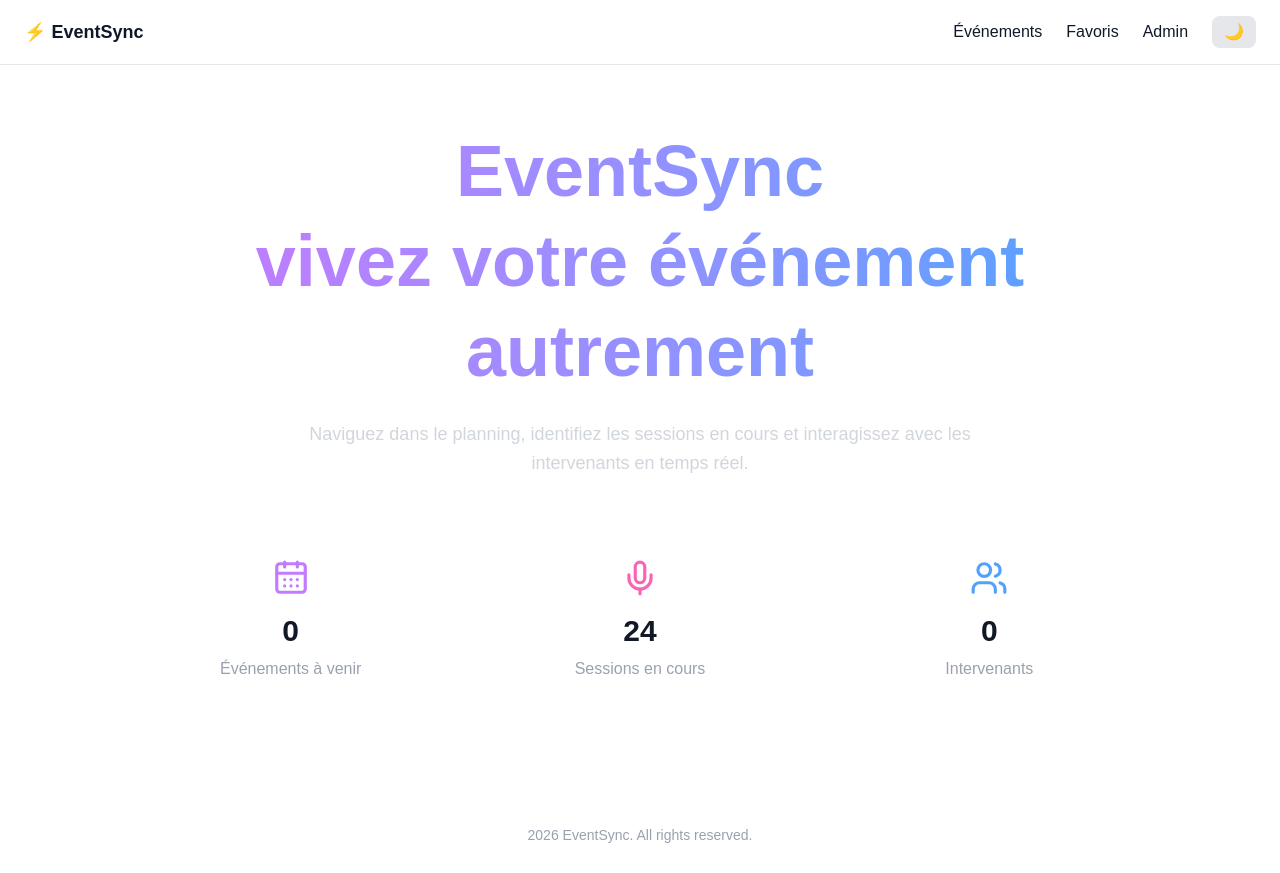
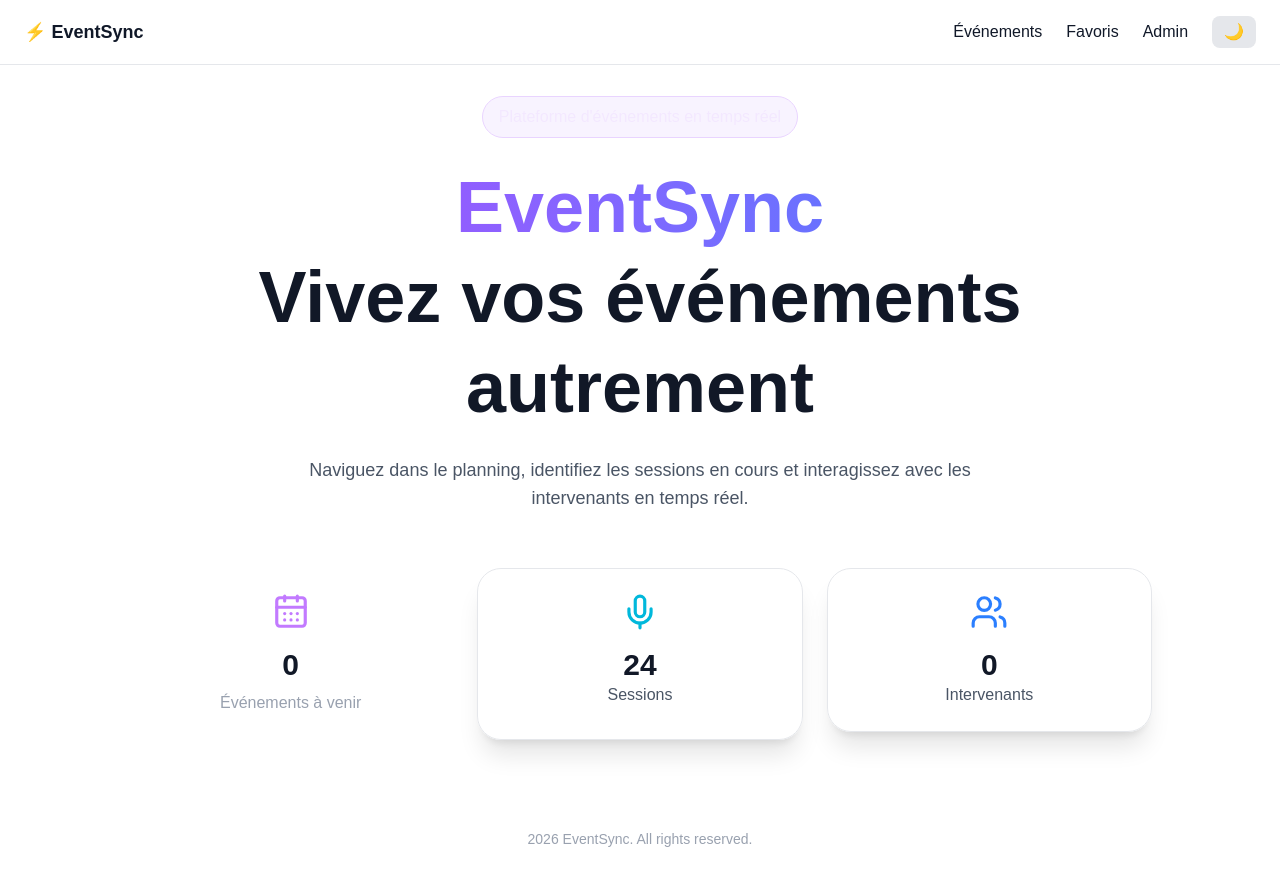
Before and after one commit to Nakami-Devs/event-sync-nextJS, a Next.js app: page / in a window 1280 px wide. Built offline with nearby package versions, Linux system fonts and the light colour scheme; no server answers; the database is empty.

Commit message:
fix: heroSection's background

```diff
--- a/src/components/sections/HeroSection.tsx
+++ b/src/components/sections/HeroSection.tsx
@@ -34,19 +34,27 @@ export default async function HeroSection() {
 
   return (
     <section className="min-h-[80vh] flex flex-col items-center justify-center text-center px-4 sm:px-6">
-      <h1 className="text-4xl sm:text-5xl md:text-7xl font-bold max-w-4xl leading-tight bg-gradient-to-r from-purple-400 to-blue-400 bg-clip-text text-transparent">
-        <p>EventSync</p>
-        <p>vivez votre événement autrement</p>
+      <div className="mb-6 px-4 py-2 rounded-full bg-purple-100/50 dark:bg-purple-500/10 border border-purple-200
+      dark:border-purple-500/20 backdrop-blur text-purple-100 dark:text-purple-400">
+        Plateforme d'événements en temps réel
+      </div>
+
+      <h1 className="text-4xl sm:text-5xl md:text-7xl font-bold max-w-5xl leading-tight">
+        <p
+          className="bg-gradient-to-r from-purple-500 to-blue-500 bg-clip-text text-transparent">
+          EventSync
+        </p>
+        <p style={{ color: "var(--hero-text)" }}>
+          Vivez vos événements autrement
+        </p>
       </h1>
 
-      <p className="mt-6 text-base sm:text-lg text-gray-300 max-w-2xl leading-relaxed">
-        Naviguez dans le planning, identifiez les sessions en cours
-        et interagissez avec les intervenants en temps réel.
+      <p className="mt-6 text-base sm:text-lg text-gray-600 dark:text-gray-400 max-w-2xl">
+        Naviguez dans le planning, identifiez les sessions en cours et interagissez avec les intervenants en temps réel.
       </p>
 
       <div className="grid grid-cols-1 md:grid-cols-3 gap-6 mt-14 w-full max-w-5xl">
-
-        <Link href="/events">
+         <Link href="/events">
             <div className="bg-white/5 border border-white/10 rounded-3xl p-6 backdrop-blur-xl hover:scale-105 transition-all duration-300">
               <div className="flex justify-center mb-4">
                 <CalendarDays size={38} className="text-purple-400" />
@@ -56,26 +64,44 @@ export default async function HeroSection() {
             </div>
         </Link>
 
-
-        <div className="bg-white/5 border border-white/10 rounded-3xl p-6 backdrop-blur-xl hover:scale-105 transition-all duration-300">
+        <div className="rounded-3xl p-6 backdrop-blur-xl bg-white/70 dark:bg-white/5 border border-gray-200
+        dark:border-white/10 shadow-xl dark:shadow-none transition hover:scale-105"
+        >
           <div className="flex justify-center mb-4">
-            <Mic size={38} className="text-pink-400" />
+            <Mic
+              size={38}
+              className="text-cyan-500"
+            />
           </div>
-          <h2 className="text-3xl font-bold">24</h2>
-          <p className="text-gray-400 mt-2">Sessions en cours</p>
+          <h2 className="text-3xl font-bold">
+            24
+          </h2>
+          <p className="text-gray-600 dark:text-gray-400">
+            Sessions
+          </p>
         </div>
 
+        <Link href="/speakers">
 
-        <Link href="/speakers">
-          <div className="bg-white/5 border border-white/10 rounded-3xl p-6 backdrop-blur-xl hover:scale-105 hover:border-blue-400 transition-all duration-300 cursor-pointer">
+          <div className="rounded-3xl p-6 backdrop-blur-xl bg-white/70 dark:bg-white/5 border border-gray-200
+             dark:border-white/10 shadow-xl dark:shadow-none transition hover:scale-105">
+
             <div className="flex justify-center mb-4">
-              <Users size={38} className="text-blue-400" />
+              <Users
+                size={38}
+                className="text-blue-500"
+              />
             </div>
-            <h2 className="text-3xl font-bold">{speakerCount}</h2>
-            <p className="text-gray-400 mt-2">Intervenants</p>
+
+            <h2 className="text-3xl font-bold">
+              {speakerCount}
+            </h2>
+
+            <p className="text-gray-600 dark:text-gray-400">
+              Intervenants
+            </p>
           </div>
         </Link>
-
       </div>
     </section>
   )
```
